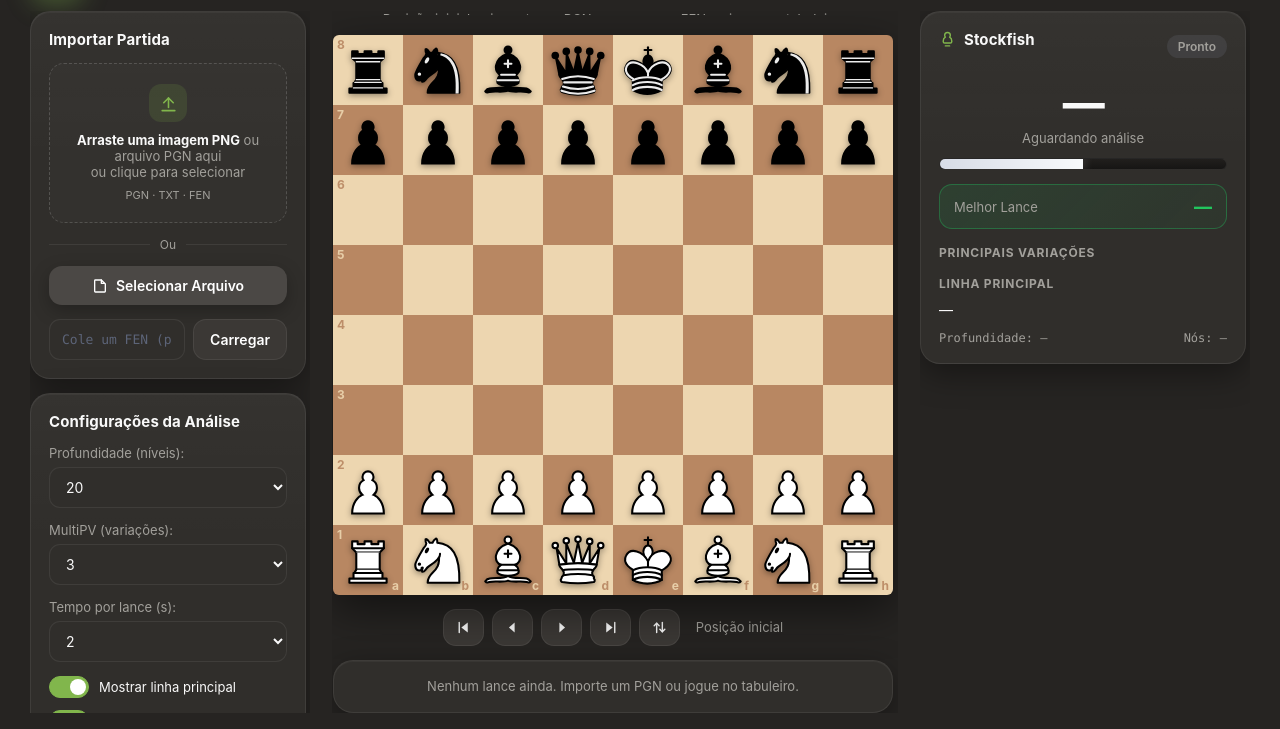
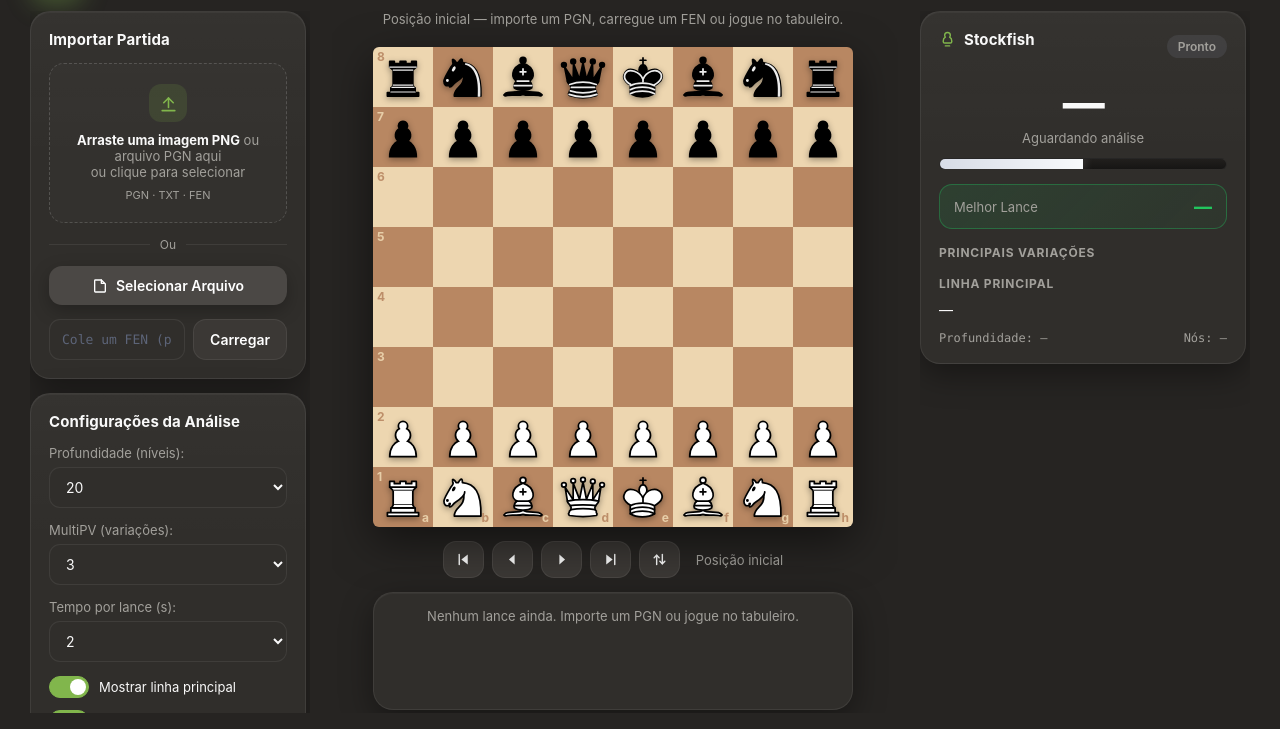
Before and after one commit to felipefps01/analisischess, a plain HTML site: page index.html in a window 1280 px wide. Shown: the part 71-800 px from the top of the page. Drawn offline with Linux system fonts and the light colour scheme.

Commit message:
Layout estável: alturas fixas na coluna central, gráfico no painel do motor e lista de lances com rolagem interna
Co-authored-by: felipefps01 <felipefps01@users.noreply.github.com>

```diff
--- a/css/style.css
+++ b/css/style.css
@@ -284,6 +284,7 @@ svg { display: block; }
 
 /* ---------- Tabuleiro (dominante) ---------- */
 .game-info {
+  flex-shrink: 0;
   font-size: 13px;
   color: var(--text-dim);
   text-align: center;
@@ -294,8 +295,9 @@ svg { display: block; }
 }
 
 .board-area {
-  width: min(100%, calc(100vh - 240px));
+  width: min(100%, calc(100vh - 320px));
   margin: 0 auto;
+  flex-shrink: 0;
 }
 
 .board-stack {
@@ -450,6 +452,7 @@ svg { display: block; }
 }
 
 .board-controls {
+  flex-shrink: 0;
   display: flex;
   align-items: center;
   justify-content: center;
@@ -461,12 +464,13 @@ svg { display: block; }
 
 /* ---------- Lista de lances ---------- */
 .moves {
+  flex-shrink: 0;
   margin-top: 14px;
   background: var(--card);
   border: 1px solid var(--border);
   border-radius: var(--radius);
-  padding: 12px 14px;
-  max-height: 190px;
+  padding: 10px 14px;
+  height: 118px;
   overflow-y: auto;
   font-size: 14px;
   line-height: 2.1;
--- a/index.html
+++ b/index.html
@@ -164,10 +164,6 @@
           <span id="ply-label" class="ply-label">Lance inicial</span>
         </div>
         <div id="moves" class="moves"></div>
-        <div id="graph-wrap" class="graph-wrap" hidden>
-          <h3>Avaliação ao longo da partida</h3>
-          <svg id="graph" preserveAspectRatio="none" viewBox="0 0 600 120"></svg>
-        </div>
       </div>
     </section>
 
@@ -212,6 +208,11 @@
           </div>
         </div>
       </div>
+
+      <div id="graph-wrap" class="graph-wrap" hidden>
+        <h3>Avaliação ao longo da partida</h3>
+        <svg id="graph" preserveAspectRatio="none" viewBox="0 0 600 120"></svg>
+      </div>
     </section>
   </main>
 
```
